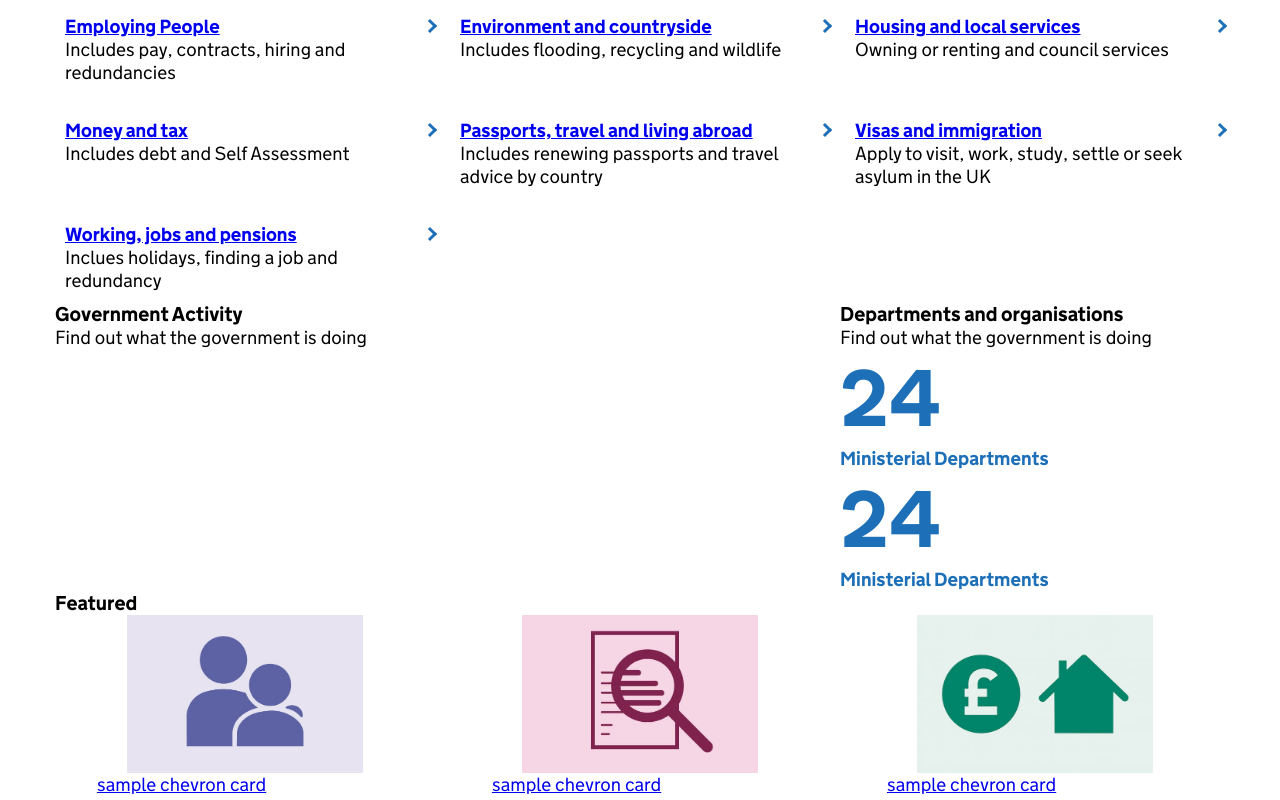
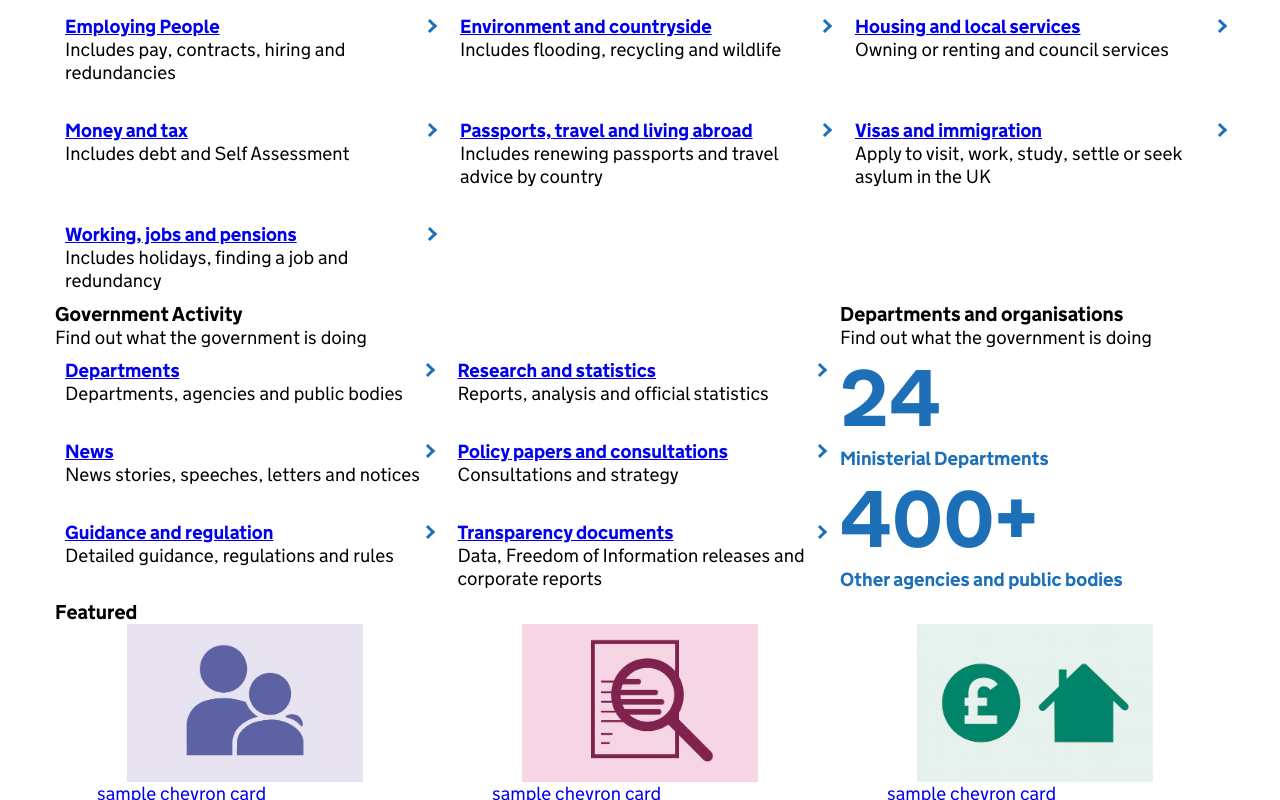
Before and after one commit to alphagov/learningtime-hh-sem2-gov-uk-home-page-in-svelte, a SvelteKit app: page / in a window 1280 px wide. Shown: the part 606-1406 px from the top of the page. Built offline with nearby package versions, Linux system fonts and the light colour scheme.

Commit message:
Add server loaded data for Government Activity

```diff
--- a/src/lib/components/home_page_sections/GovernmentActivity/BigNumberContainer.svelte
+++ b/src/lib/components/home_page_sections/GovernmentActivity/BigNumberContainer.svelte
@@ -1,6 +1,17 @@
+
+<script>
+  /**
+	 * @type {any}
+	 */
+    export let num;
+    /**
+	 * @type {any}
+	 */
+    export let title;
+</script>
 
 <div>
-  <a href="https://www.google.co.uk/">
+  <a href="https://www.google.co.uk/" style="--num:'{num}'; --title:'{title}';"> <!-- for some weird reason the num and title variables needs to be wrapped in quotes again??? This is a hack to allow props to change the a::before/after content value using CSS variables. This is difficult because a::before/after is not written directly in the html and javascript variables can't be interpolated into css directly -->
   </a>
 </div>
 
@@ -18,13 +29,13 @@ a {
 }
 
 a::before {
-  content: '24';
+  content: var(--num);
   font-size: 5rem;
   display: block;
 }
 
 a::after {
-  content: 'Ministerial Departments';
+  content: var(--title);
 }
 
 </style>
--- a/src/lib/components/home_page_sections/GovernmentActivity/GovernmentActivity.svelte
+++ b/src/lib/components/home_page_sections/GovernmentActivity/GovernmentActivity.svelte
@@ -5,6 +5,13 @@
 	import SectionHeading from '../../shared/SectionHeading.svelte';
 	import WidthContainer from '../../shared/WidthContainer.svelte';
 	import UnorderedListContainer from '$lib/components/shared/UnorderedListContainer.svelte';
+
+	/**
+	 * @type {any}
+	 */
+	export let governmentActivityData;
+	const num_ministerial_depts = governmentActivityData.items.depts_and_orgs.num_ministerial_depts;
+	const num_other_agencies = governmentActivityData.items.depts_and_orgs.num_other_agencies;
 </script>
 
 <section id="government-activity-section">
@@ -16,20 +23,17 @@
 					<p>Find out what the government is doing</p>
 				</div>
 				<ChevronCardContainer>
-					<!-- <ChevronCard />
-					<ChevronCard />
-					<ChevronCard />
-					<ChevronCard />
-					<ChevronCard />
-					<ChevronCard /> -->
+					{#each governmentActivityData.items.chevrons as chevronData}
+						<ChevronCard {chevronData} />
+					{/each}
 				</ChevronCardContainer>
 			</div>
 			<div id="government-activity-one-third">
 				<div id="government-activity-header-container">
 					<SectionHeading title="Departments and organisations" />
 					<p>Find out what the government is doing</p>
-					<BigNumberContainer />
-					<BigNumberContainer />
+					<BigNumberContainer num={num_ministerial_depts} title="Ministerial Departments" />
+					<BigNumberContainer num={num_other_agencies} title="Other agencies and public bodies" />
 				</div>
 			</div>
 		</UnorderedListContainer>
--- a/src/lib/components/home_page_sections/ServicesAndInfo/ServicesAndInfo.svelte
+++ b/src/lib/components/home_page_sections/ServicesAndInfo/ServicesAndInfo.svelte
@@ -14,7 +14,7 @@
 	<WidthContainer>
 		<SectionHeading title="Topics" />
 		<ChevronCardContainer>
-			{#each servicesAndInfoData.items as chevronData}
+			{#each servicesAndInfoData.items.chevrons as chevronData}
 			<ChevronCard chevronData={chevronData}/>
 			{/each}
 		</ChevronCardContainer>
--- a/src/routes/+page.svelte
+++ b/src/routes/+page.svelte
@@ -15,7 +15,7 @@
 	<HomepageHeader />
 	<HomepageLinksAndSearch homepageLinksAndSearchData={data.data.homepage_links_and_search}/>
 	<ServicesAndInfo servicesAndInfoData={data.data.services_and_info}/>
-	<GovernmentActivity />
+	<GovernmentActivity governmentActivityData={data.data.government_activity}/>
 	<FeaturedServices />
 	<MoreServices />
 	<PromptContent />
--- a/src/routes/data.js
+++ b/src/routes/data.js
@@ -29,106 +29,154 @@ export const jsonData = {
         },
       ]
     },
-    "services_and_info" : {
-      "items": [
+    "services_and_info": {
+      "items": {
+        "chevrons": [
           {
             "id": 1563636,
-          "heading" : "Benefits",
+            "heading": "Benefits",
             "content": "Includes eligibility, appeals, tax credits and Universal Credit",
             "web_url": "https://www.gov.uk/browse/benefits",
           },
           {
             "id": 4574673567,
-          "heading" : "Births, deaths, marriages and care",
+            "heading": "Births, deaths, marriages and care",
             "content": "Parenting, civil partnerships, divorce and Lasting Power of Attorney",
             "web_url": "https://www.gov.uk/browse/births-deaths-marriages",
           },
           {
             "id": 6798456,
-          "heading" : "Business and self-employed",
+            "heading": "Business and self-employed",
             "content": "Tools and guidance for businesses",
             "web_url": "https://www.gov.uk/browse/business",
           },
           {
             "id": 972345676,
-          "heading" : "Childcare and parenting",
+            "heading": "Childcare and parenting",
             "content": "Includes giving birth, fostering, adopting, benefits for children, childcare and schools",
             "web_url": "https://www.gov.uk/browse/childcare-parenting",
           },
           {
             "id": 7967487,
-          "heading" : "Citizenship and living in the UK",
+            "heading": "Citizenship and living in the UK",
             "content": "Voting, community participation, life in the UK, international projects",
             "web_url": "https://www.gov.uk/browse/citizenship",
           },
           {
             "id": 734523457,
-          "heading" : "Crime, justice and the law",
+            "heading": "Crime, justice and the law",
             "content": "Legal processes, courts and the police",
             "web_url": "https://www.gov.uk/browse/justice",
           },
           {
             "id": 634136,
-          "heading" : "Disabled People",
+            "heading": "Disabled People",
             "content": "Includes carers, your rights, benefits and the Equality Act",
             "web_url": "https://www.gov.uk/browse/disabilities",
           },
           {
             "id": 3346532,
-          "heading" : "Driving and transport",
+            "heading": "Driving and transport",
             "content": "Includes vehicle tax, MOT and driving licences",
             "web_url": "https://www.gov.uk/browse/driving",
           },
           {
             "id": 874632,
-          "heading" : "Education and learning",
+            "heading": "Education and learning",
             "content": "Includes student loans, admissions and apprenticeships",
             "web_url": "https://www.gov.uk/browse/education",
           },
           {
             "id": 2456126,
-          "heading" : "Employing People",
+            "heading": "Employing People",
             "content": "Includes pay, contracts, hiring and redundancies",
             "web_url": "https://www.gov.uk/browse/employing-people",
           },
           {
             "id": 3242375,
-          "heading" : "Environment and countryside",
+            "heading": "Environment and countryside",
             "content": "Includes flooding, recycling and wildlife",
             "web_url": "https://www.gov.uk/browse/environment-countryside",
           },
           {
             "id": 231456,
-          "heading" : "Housing and local services",
+            "heading": "Housing and local services",
             "content": "Owning or renting and council services",
             "web_url": "https://www.gov.uk/browse/housing-local-services",
           },
           {
             "id": 99876426,
-          "heading" : "Money and tax",
+            "heading": "Money and tax",
             "content": "Includes debt and Self Assessment",
             "web_url": "https://www.gov.uk/browse/tax",
           },
           {
             "id": 34246546,
-          "heading" : "Passports, travel and living abroad",
+            "heading": "Passports, travel and living abroad",
             "content": "Includes renewing passports and travel advice by country",
             "web_url": "https://www.gov.uk/browse/abroad",
           },
           {
             "id": 654672456,
-          "heading" : "Visas and immigration",
+            "heading": "Visas and immigration",
             "content": "Apply to visit, work, study, settle or seek asylum in the UK",
             "web_url": "https://www.gov.uk/browse/visas-immigration",
           },
           {
             "id": 7623562,
-          "heading" : "Working, jobs and pensions",
-          "content": "Inclues holidays, finding a job and redundancy",
+            "heading": "Working, jobs and pensions",
+            "content": "Includes holidays, finding a job and redundancy",
             "web_url": "https://www.gov.uk/browse/working",
           },
         ]
-
+      }
+    },
+    "government_activity": {
+      "items": {
+        "chevrons": [
+          {
+            "id": 297976,
+            "heading": "Departments",
+            "content": "Departments, agencies and public bodies",
+            "web_url": "https://www.gov.uk/government/organisations",
+          },
+          {
+            "id": 625445,
+            "heading": "Research and statistics",
+            "content": "Reports, analysis and official statistics",
+            "web_url": "https://www.gov.uk/search/research-and-statistics",
+          },
+          {
+            "id": 543635256,
+            "heading": "News",
+            "content": "News stories, speeches, letters and notices",
+            "web_url": "https://www.gov.uk/search/news-and-communications",
+          },
+          {
+            "id": 765473,
+            "heading": "Policy papers and consultations",
+            "content": "Consultations and strategy",
+            "web_url": "https://www.gov.uk/search/policy-papers-and-consultations",
+          },
+          {
+            "id": 967375,
+            "heading": "Guidance and regulation",
+            "content": "Detailed guidance, regulations and rules",
+            "web_url": "https://www.gov.uk/search/guidance-and-regulation",
+          },
+          {
+            "id": 3461463,
+            "heading": "Transparency documents",
+            "content": "Data, Freedom of Information releases and corporate reports",
+            "web_url": "https://www.gov.uk/search/transparency-and-freedom-of-information-releases",
+          },
+        ],
+        "depts_and_orgs": {
+          "id": 41356402,
+          "num_ministerial_depts": '24',
+          "num_other_agencies": '400+'
         }
       }
     }
+  }
+}
```
Lines whose indentation alone changed are shown as unchanged.
